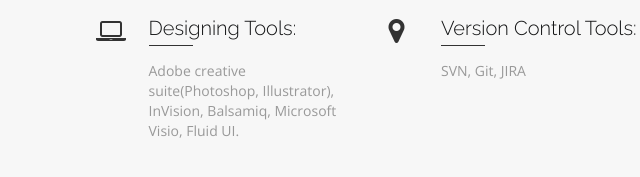
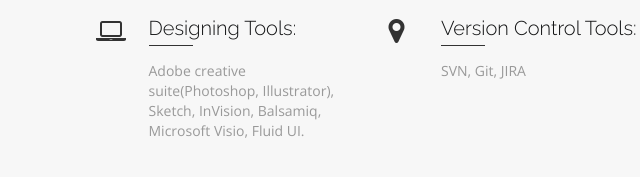
Before and after one commit to pranudeep8/pranudeep8.github.io, a plain HTML site: page index.html in a window 1280 px wide. Shown: the part 807-984 px from the top of the page, 559-1199 px from the left. Drawn offline with nearby package versions, Linux system fonts and the light colour scheme.

Commit message:
no message

```diff
--- a/index.html
+++ b/index.html
@@ -107,7 +107,7 @@
                           <div class="block right">
                           <h2>Designing Tools:</h2>
                           <div class="horizontal-line"></div>
-                           <p>Adobe creative suite(Photoshop, Illustrator), InVision, Balsamiq, Microsoft Visio, Fluid UI.</p>
+                           <p>Adobe creative suite(Photoshop, Illustrator), Sketch, InVision, Balsamiq, Microsoft Visio, Fluid UI.</p>
                          </div>
                       </div>
                       <div class="col-sm-6 wow fadeInUp" data-wow-duration="1.5s">
```
